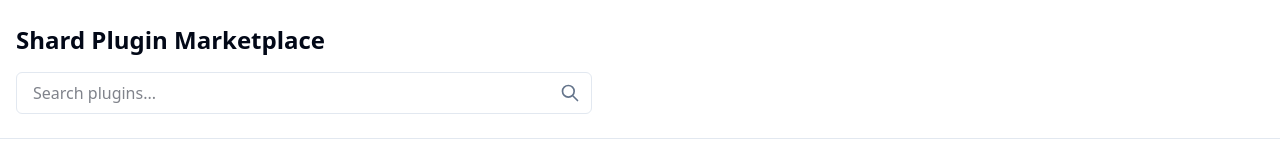
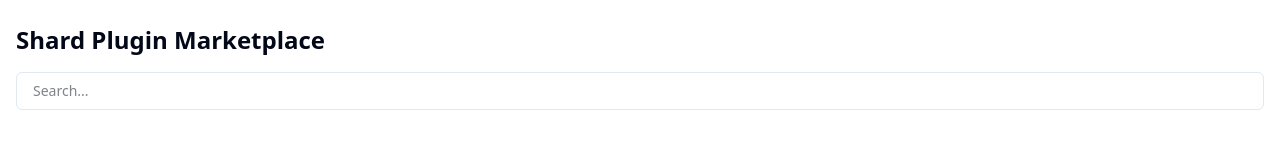
Before and after one commit to shard-for-obsidian/shard, a SvelteKit app in the folder apps/marketplace/: page / in a window 1280 px wide. Shown: the top 164 px of the page. Built offline with nearby package versions, Linux system fonts and the light colour scheme.

Commit message:
refactor: use SearchBar from shared UI package

```diff
--- a/apps/marketplace/src/lib/components/SearchBar.svelte
+++ /dev/null
@@ -1,97 +0,0 @@
-<script lang="ts">
-	import { onMount } from 'svelte';
-	import { initSearch, search, type SearchPlugin } from '$lib/search';
-	import { base } from '$app/paths';
-
-	let query = $state('');
-	let results = $state<SearchPlugin[]>([]);
-	let showResults = $state(false);
-	let searchTimeout: ReturnType<typeof setTimeout> | null = null;
-
-	onMount(async () => {
-		await initSearch();
-	});
-
-	function handleInput() {
-		// Debounce search
-		if (searchTimeout) {
-			clearTimeout(searchTimeout);
-		}
-
-		searchTimeout = setTimeout(() => {
-			if (query.trim()) {
-				results = search(query);
-				showResults = true;
-			} else {
-				results = [];
-				showResults = false;
-			}
-		}, 300);
-	}
-
-	function handleBlur() {
-		// Delay hiding results to allow clicking on them
-		setTimeout(() => {
-			showResults = false;
-		}, 200);
-	}
-
-	function handleFocus() {
-		if (query.trim() && results.length > 0) {
-			showResults = true;
-		}
-	}
-
-	function navigateToPlugin(id: string) {
-		window.location.href = `${base}/plugins/${id}/`;
-	}
-</script>
-
-<div class="relative w-full max-w-xl">
-	<div class="relative">
-		<input
-			type="text"
-			bind:value={query}
-			oninput={handleInput}
-			onfocus={handleFocus}
-			onblur={handleBlur}
-			placeholder="Search plugins..."
-			class="w-full px-4 py-2 pr-10 border rounded-md focus:outline-none focus:ring-2 focus:ring-primary"
-		/>
-		<svg
-			class="absolute right-3 top-1/2 -translate-y-1/2 size-5 text-muted-foreground"
-			xmlns="http://www.w3.org/2000/svg"
-			fill="none"
-			viewBox="0 0 24 24"
-			stroke="currentColor"
-		>
-			<path
-				stroke-linecap="round"
-				stroke-linejoin="round"
-				stroke-width="2"
-				d="M21 21l-6-6m2-5a7 7 0 11-14 0 7 7 0 0114 0z"
-			/>
-		</svg>
-	</div>
-
-	{#if showResults && results.length > 0}
-		<div class="absolute z-10 w-full mt-2 bg-background border rounded-md shadow-lg max-h-96 overflow-y-auto">
-			{#each results as result}
-				<button
-					class="w-full text-left px-4 py-3 hover:bg-accent transition-colors border-b last:border-b-0"
-					onclick={() => navigateToPlugin(result.id)}
-				>
-					<p class="font-semibold">{result.name}</p>
-					<p class="text-sm text-muted-foreground">by {result.author}</p>
-					<p class="text-xs text-muted-foreground mt-1 line-clamp-2">{result.description}</p>
-				</button>
-			{/each}
-		</div>
-	{/if}
-
-	{#if showResults && query.trim() && results.length === 0}
-		<div class="absolute z-10 w-full mt-2 bg-background border rounded-md shadow-lg p-4">
-			<p class="text-sm text-muted-foreground">No plugins found</p>
-		</div>
-	{/if}
-</div>
--- a/apps/marketplace/src/routes/+layout.svelte
+++ b/apps/marketplace/src/routes/+layout.svelte
@@ -1,7 +1,7 @@
 <script lang="ts">
 	import '@shard-for-obsidian/ui/styles';
 	import '../app.css';
-	import SearchBar from '$lib/components/SearchBar.svelte';
+	import { SearchBar } from '@shard-for-obsidian/ui';
 	import type { Snippet } from 'svelte';
 
 	interface Props {
```
